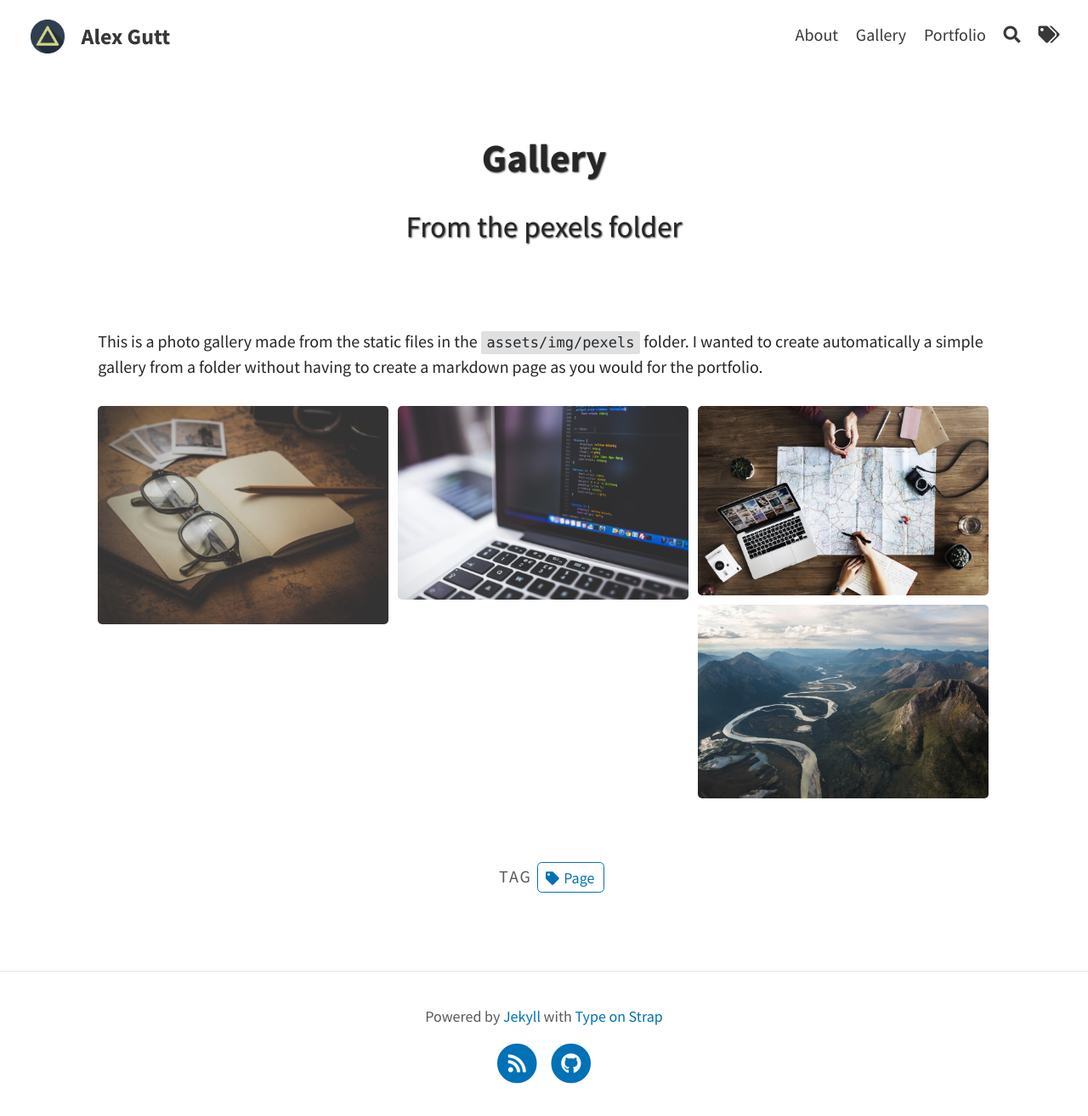
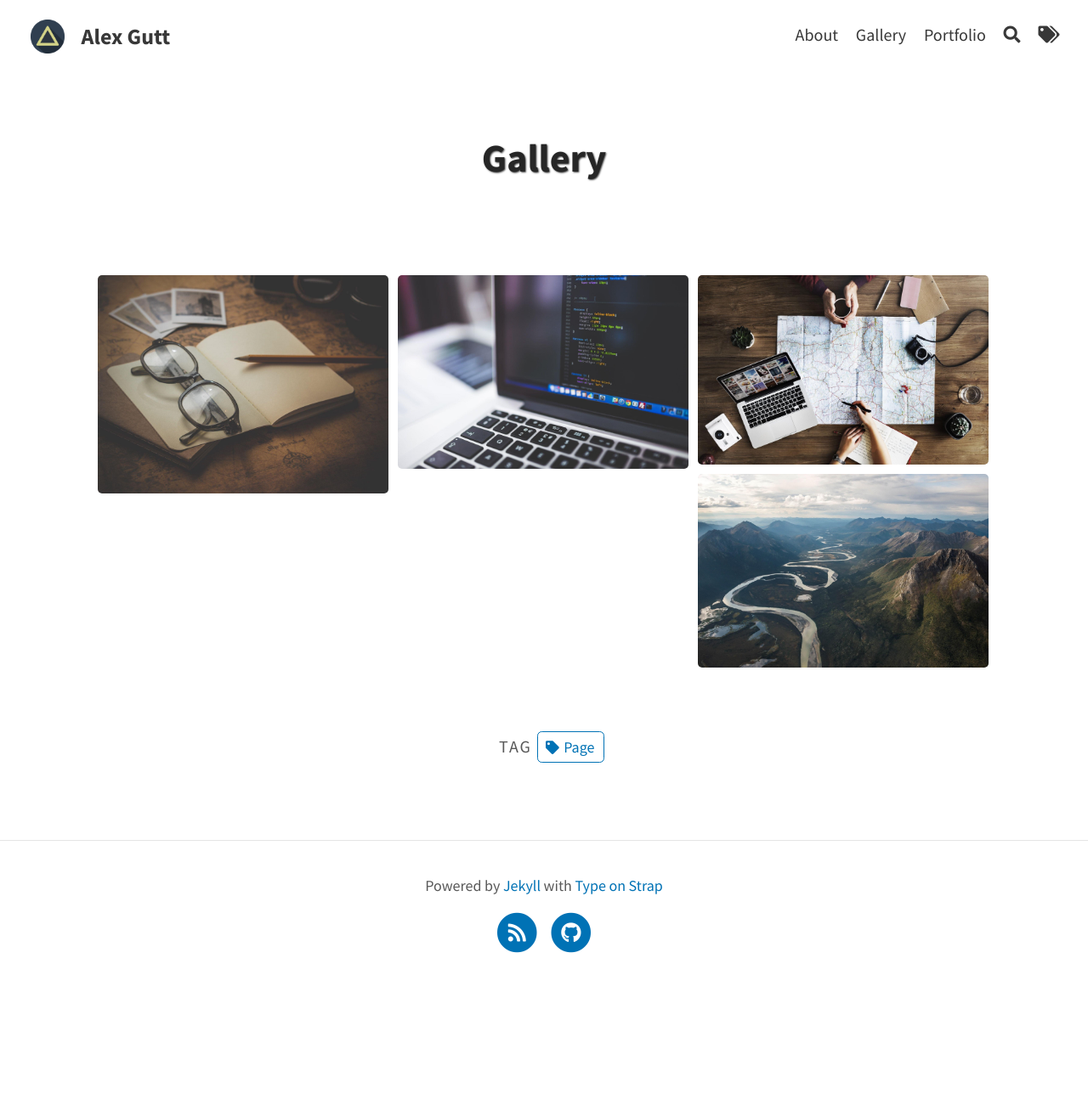
Before and after one commit to alex-gutt/alex-gutt.github.io, a Jekyll site: the page built from pages/gallery.md, in a window 1280 px wide. Shown: the whole page at 85% size. Built offline with Jekyll 4.4.1, drawn with Linux system fonts in a browser that asks for light colours; after the commit the page ends 1160 px from its top, so only the background shows below that.

Commit message:
Update gallery.md

```diff
--- a/pages/gallery.md
+++ b/pages/gallery.md
@@ -1,14 +1,13 @@
 ---
 layout: page
 title: Gallery
-subtitle: From the pexels folder
+subtitle:
 permalink: /gallery/
 gallery_path: "assets/img/pexels"
 tags: [Page]
 ---
 
-This is a photo gallery made from the static files in the `assets/img/pexels` folder.
-I wanted to create automatically a simple gallery from a folder without having to create a markdown page as you would for the portfolio.
+
 
 
 {% include gallery.html gallery_path=page.gallery_path %}
```
